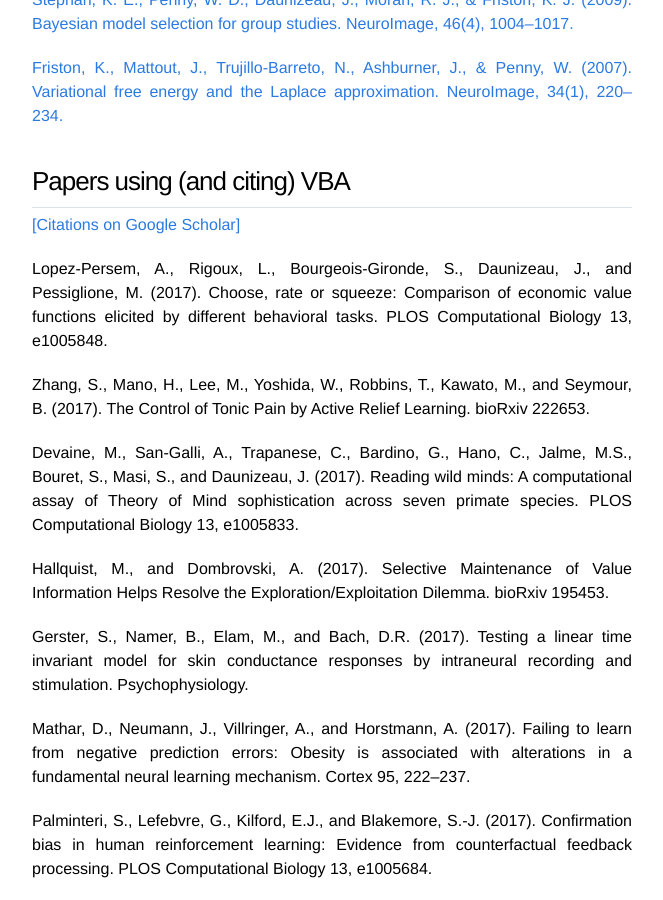
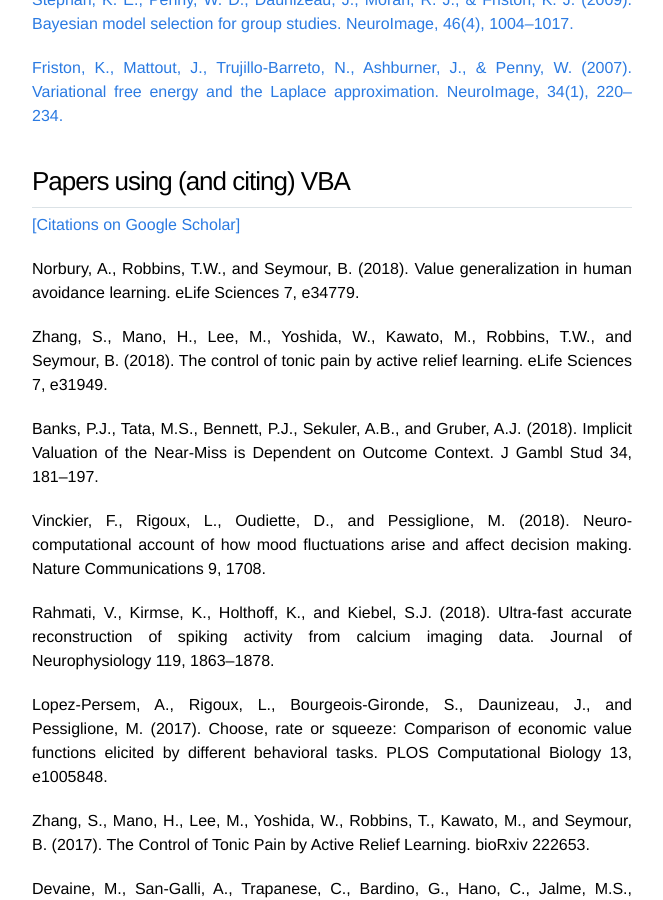
Before and after one commit to MBB-team/VBA-toolbox, a Jekyll site: the page built from references/index.html, in a window 1280 px wide and 900 px high, scrolled down 629 px. Shown: the whole window, without its empty margins (308-971 px from the left). Built offline with Jekyll 4.4.1, drawn with Linux system fonts in a browser that asks for light colours; nearby versions of some CDN libraries.

Commit message:
Update index.html

```diff
--- a/references/index.html
+++ b/references/index.html
@@ -47,6 +47,26 @@ title: References
 <h2>Papers using (and citing) VBA</h2>
 
 <a href="https://scholar.google.fr/scholar?cites=12309426867631772776">[Citations on Google Scholar]</a>
+
+<p>
+  Norbury, A., Robbins, T.W., and Seymour, B. (2018). Value generalization in human avoidance learning. eLife Sciences 7, e34779.
+</p>
+
+<p>
+  Zhang, S., Mano, H., Lee, M., Yoshida, W., Kawato, M., Robbins, T.W., and Seymour, B. (2018). The control of tonic pain by active relief learning. eLife Sciences 7, e31949.
+</p>
+
+<p>
+  Banks, P.J., Tata, M.S., Bennett, P.J., Sekuler, A.B., and Gruber, A.J. (2018). Implicit Valuation of the Near-Miss is Dependent on Outcome Context. J Gambl Stud 34, 181–197.
+</p>
+
+<p>
+  Vinckier, F., Rigoux, L., Oudiette, D., and Pessiglione, M. (2018). Neuro-computational account of how mood fluctuations arise and affect decision making. Nature Communications 9, 1708.
+</p>
+
+<p>
+  Rahmati, V., Kirmse, K., Holthoff, K., and Kiebel, S.J. (2018). Ultra-fast accurate reconstruction of spiking activity from calcium imaging data. Journal of Neurophysiology 119, 1863–1878.
+</p>
 
 <p>
   Lopez-Persem, A., Rigoux, L., Bourgeois-Gironde, S., Daunizeau, J., and Pessiglione, M. (2017). Choose, rate or squeeze: Comparison of economic value functions elicited by different behavioral tasks. PLOS Computational Biology 13, e1005848.
```
